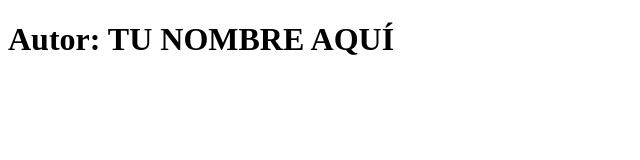
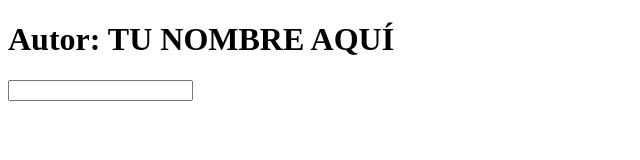
Before and after one commit to Alexis-Reillo/practica_vuejs_introduccion, a website: page index.html in a window 1280 px wide. Shown: the whole page, without its empty margins (0-640 px from the left). Drawn offline with Linux system fonts and the light colour scheme.

Commit message:
15/02/2023

```diff
--- a/index.html
+++ b/index.html
@@ -15,18 +15,7 @@
 
         <!-- https://vuejs.org/v2/guide/index.html -->
         <div id="app">
-            <!--
-                 TODO: Mostrar datos del objeto collection. Ver archivo ./js/script.js
-               - Cargar la librería de VueJS y el script ./js/script.js al final de la etiqueta <body>
-               - Cargar el CSS de Bootstrap (no es necesario el JS)
-               - Mostrar el título de la colección dentro de un componente Jumbotron de Bootstrap https://getbootstrap.com/docs/4.0/components/jumbotron/. En su interior habrá un <h1> con id "title" que mostrará el título de la colección
-               - Para cada item: (https://vuejs.org/v2/guide/index.html#Conditionals-and-Loops)
-                 - Crear un componente card de Bootstrap (https://getbootstrap.com/docs/4.0/components/card/)
-                 - Mostrar un enlace de tipo botón a la propiedad "href" del item con el texto "Ver"
-                 - Mostrar cada uno de los elementos del vector "data" en una lista de definición <dl>. Para cada elemento del vector "data":
-                   - El término <dt> será la propiedad "prompt"
-                   - La definición <dd> será la propiedad "value"
-            -->
+            <input type="text" v-model="items">
 
         </div>
 
```
